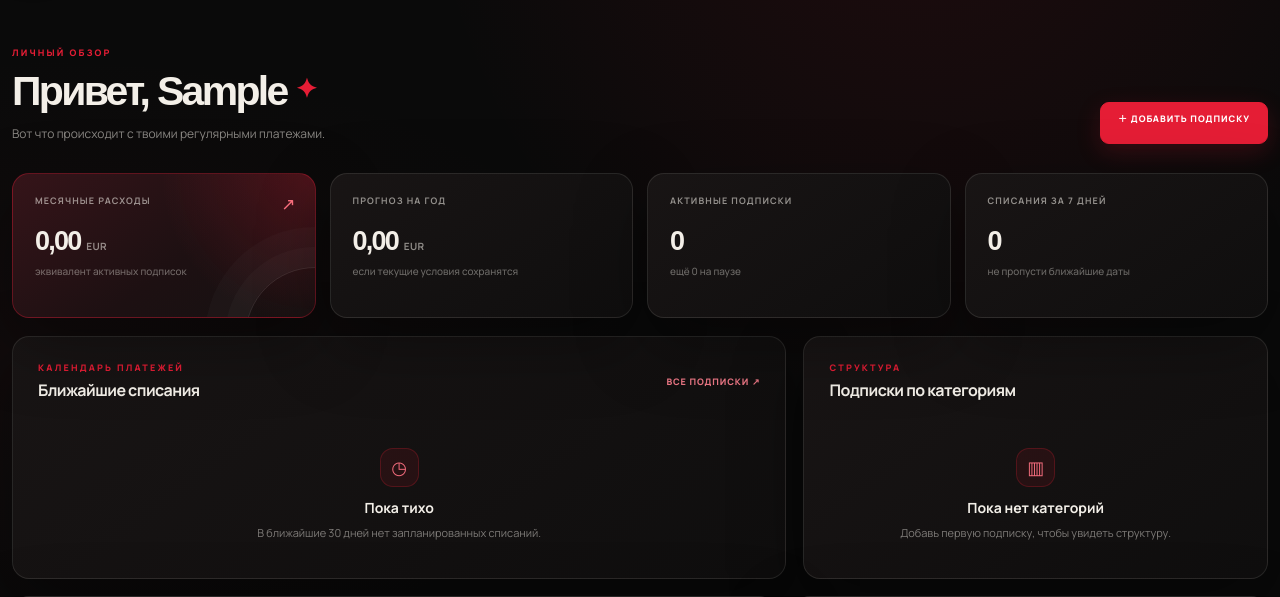
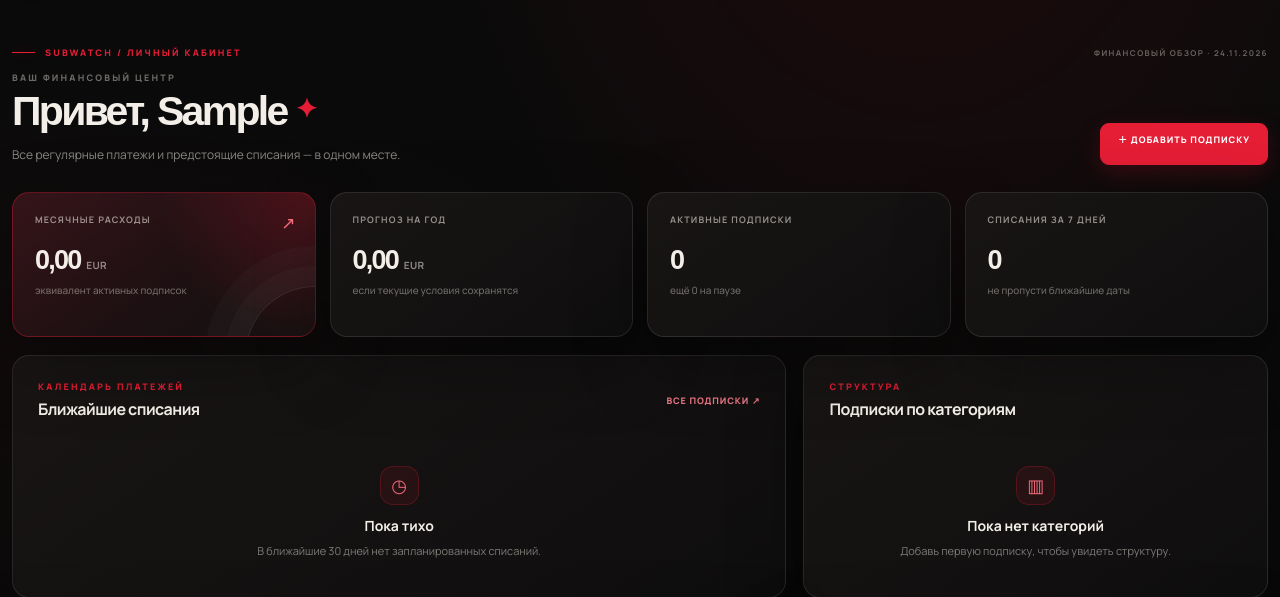
Before and after one commit to karimover/subwatch, a Django app: page /dashboard/ in a window 1280 px wide. Shown: the part 101-698 px from the top of the page. Run offline with Django 5.2, Linux system fonts and the light colour scheme; the visitor is signed in with stand-in values (Sample User, id 1); data comes from the database, SQL or seed files in the repository; data that the repository does not hold is empty; some web fonts are replaced.

Commit message:
Polish financial dashboard hierarchy

```diff
--- a/templates/core/dashboard.html
+++ b/templates/core/dashboard.html
@@ -1,8 +1,12 @@
 {% extends 'base.html' %}
 {% block title %}Обзор — SubWatch{% endblock %}
 {% block content %}
-<div class="page-heading heading-with-action">
-    <div><div class="section-kicker">ЛИЧНЫЙ ОБЗОР</div><h1>Привет, {{ user.first_name|default:user.username }} <span class="wave">✦</span></h1><p>Вот что происходит с твоими регулярными платежами.</p></div>
+<div class="dashboard-topline">
+    <span class="section-kicker">SUBWATCH / ЛИЧНЫЙ КАБИНЕТ</span>
+    <span class="dashboard-date">ФИНАНСОВЫЙ ОБЗОР · {{ today|date:"d.m.Y" }}</span>
+</div>
+<div class="page-heading heading-with-action dashboard-heading">
+    <div><div class="section-kicker">ВАШ ФИНАНСОВЫЙ ЦЕНТР</div><h1>Привет, {{ user.first_name|default:user.username }} <span class="wave">✦</span></h1><p>Все регулярные платежи и предстоящие списания — в одном месте.</p></div>
     <a class="btn btn-primary" href="{% url 'subscription_create' %}">＋ Добавить подписку</a>
 </div>
 <div class="stats-grid">
```
